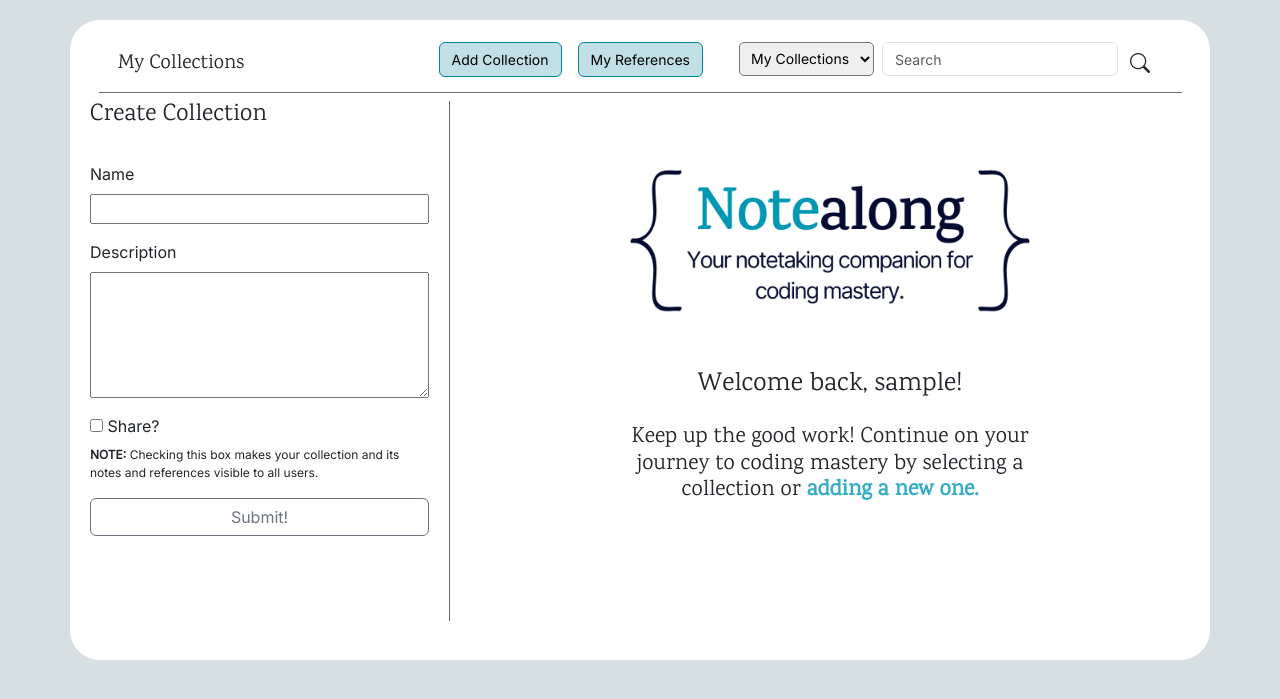
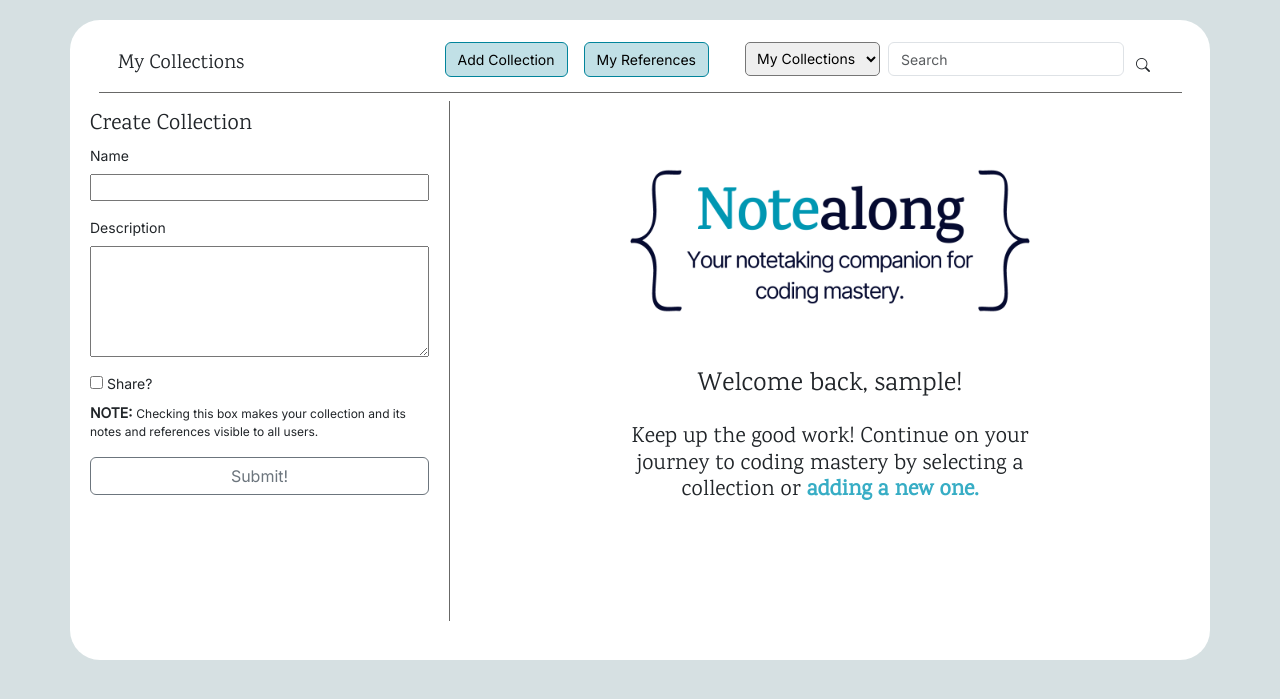
Before and after one commit to AbigailDawson/notealong, a Django app: page /collections/create/ in a window 1280 px wide. Shown: the part 84-783 px from the top of the page. Run offline with Django 4.2, Linux system fonts and the light colour scheme; the visitor is signed in with stand-in values (Sample User, id 1); some libraries are stand-ins or nearby versions.

Commit message:
Minor styling updates to forms, including font sizing and spacing

```diff
--- a/main_app/static/css/style.css
+++ b/main_app/static/css/style.css
@@ -143,6 +143,10 @@ nav.stroke ul li a:hover:after {
 }
 
 /*  ====  FORMS  ====  */
+
+form * {
+  font-size: 14px;
+}
 
 .small-text {
   font-size: 12px;
--- a/main_app/templates/main_app/collection_form.html
+++ b/main_app/templates/main_app/collection_form.html
@@ -3,13 +3,13 @@
 {% block left %}
   <div class="d-flex flex-column">
     {% if object %}
-      <h4>Edit <span>{{ object.name }}</span></h4>
+      <h4 class="collection-detail-title">Edit <span style="color: var(--blu-pop-med)">{{ object.name }}</span></h4>
       {% else %}
-        <h4 class="mb-3">Create Collection</h4>
+        <h4 class="collection-detail-title mb-1">Create Collection</h4>
     {% endif %}
     <form action="" method="POST">
       {% csrf_token %}
-      <div class="form-group d-flex flex-column mt-3 mb-3">
+      <div class="form-group d-flex flex-column mt-1 mb-3">
         <label class="mb-2" for="{{ form.name.id_for_label }}">Name</label>
         {{ form.name }}
       </div>
--- a/main_app/templates/main_app/note_form.html
+++ b/main_app/templates/main_app/note_form.html
@@ -4,7 +4,7 @@
 {% block right %}
   <div class="d-flex flex-column">
     {% if object %}
-      <h4>Edit Note</h4>
+      <h4 class="collection-detail-title">Edit Note</h4>
       {% else %}
         <h4 class="mb-3">Create Note</h4>
     {% endif %}
--- a/main_app/templates/main_app/reference_form.html
+++ b/main_app/templates/main_app/reference_form.html
@@ -3,9 +3,9 @@
 {% block right %}
   <div class="d-flex flex-column">
     {% if object %}
-      <h4>Edit <span>{{ object.name }}</span></h4>
+      <h4 class="collection-detail-title">Edit <span style="color: var(--blu-pop-med)">{{ object.name }}</span></h4>
       {% else %}
-        <h4 class="mb-3">Create Reference</h4>
+        <h4 class="collection-detail-title mb-3">Create Reference</h4>
     {% endif %}
     <form action="" enctype="multipart/form-data" method="POST">
       {% csrf_token %}
```
